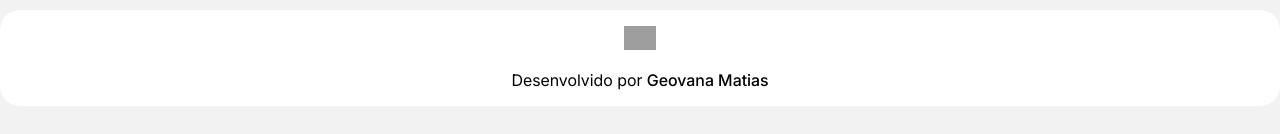
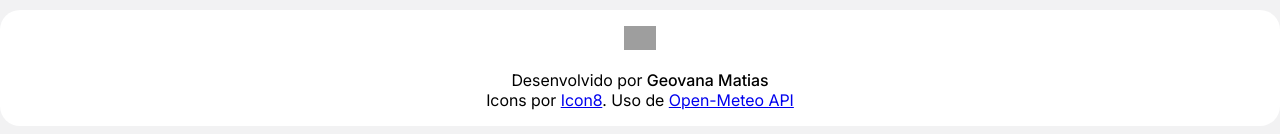
Before and after one commit to GeovanaMat/blue-weather-react-app, a React (Vite) app: page / in a window 1280 px wide. Shown: the part 663-797 px from the top of the page. Built offline with nearby package versions, Linux system fonts and the light colour scheme; no server answers; grey boxes are pictures that could not be loaded.

Commit message:
Tirando linhas desnecessárias

```diff
--- a/src/Pages/home/HomeWeather.jsx
+++ b/src/Pages/home/HomeWeather.jsx
@@ -18,9 +18,7 @@ const HomeWeather = () => {
     data
     } = useWeatherContext();
 
-    console.log(data)
 
-  console.log(temperatura)
   return (
     <>
     <div className={style.external_container}>
--- a/src/components/DailyWeather/DailyWeather.jsx
+++ b/src/components/DailyWeather/DailyWeather.jsx
@@ -54,8 +54,6 @@ const DailyWeather = ()=>{
       }
     }
 
-        console.log(listaDias)
-
 
     return(
         <div className={style.container}>
--- a/src/components/Footer/Footer.jsx
+++ b/src/components/Footer/Footer.jsx
@@ -6,7 +6,11 @@ const Footer = () => {
         <a href="https://github.com/GeovanaMat">
         <img src="https://img.icons8.com/?size=100&id=HGQomTX5FhZx&format=png&color=000000"/>
         </a>
-        <p>Desenvolvido por <span>Geovana Matias</span></p>
+        <p>Desenvolvido por <span>Geovana Matias</span><br></br> Icons por <a href="https://icons8.com.br/">Icon8</a>.
+        Uso de <a href="https://open-meteo.com/">Open-Meteo API</a>
+        <a></a>
+        </p>
+
         </div>
         </>
     )
--- a/src/components/Footer/Footer.module.css
+++ b/src/components/Footer/Footer.module.css
@@ -13,6 +13,10 @@
     width: 2rem;
 }
 
+.footer_container p{
+    text-align: center;
+}
+
 .footer_container span{
     font-weight: 500;
 }
--- a/src/components/HourlyWeather/HourlyWeather.jsx
+++ b/src/components/HourlyWeather/HourlyWeather.jsx
@@ -17,7 +17,6 @@ const HourlyWeather = () => {
 
     let listaInformacoes = [];
 
-    console.log()
 
     if(previsaoHora){
         const [dataHoras,temperaturas,codigoClima] = Object.values(previsaoHora);
@@ -28,7 +27,6 @@ const HourlyWeather = () => {
                 listaInformacoes.push([hora,temperaturas[i],description]);
             }
         }
-        console.log(listaInformacoes)
     }
 
 
--- a/src/context/WeatherProvider.jsx
+++ b/src/context/WeatherProvider.jsx
@@ -69,16 +69,14 @@ const WeatherProvider = ({children}) =>{
 
       const getDescriptionWeather = (codigo,weatherCodes) => {
         if(codigo && weatherCodes){
-            console.log(weatherCodes);
             const filtred = Object.entries(weatherCodes).filter(([key,]) => key == codigo);
             return filtred[0][1].day.description;
         }
 
       }
-      console.log(typeof eDia)
+
       const getDescriptionCurrentWeather = (codigo,weatherCodes,eDia) => {
         if(codigo && weatherCodes && eDia){
-            console.log(weatherCodes);
             const filtred = Object.entries(weatherCodes).filter(([key,]) => key == codigo);
             return eDia == 1 ? filtred[0][1].day.description : filtred[0][1].night.description;
         }
```
